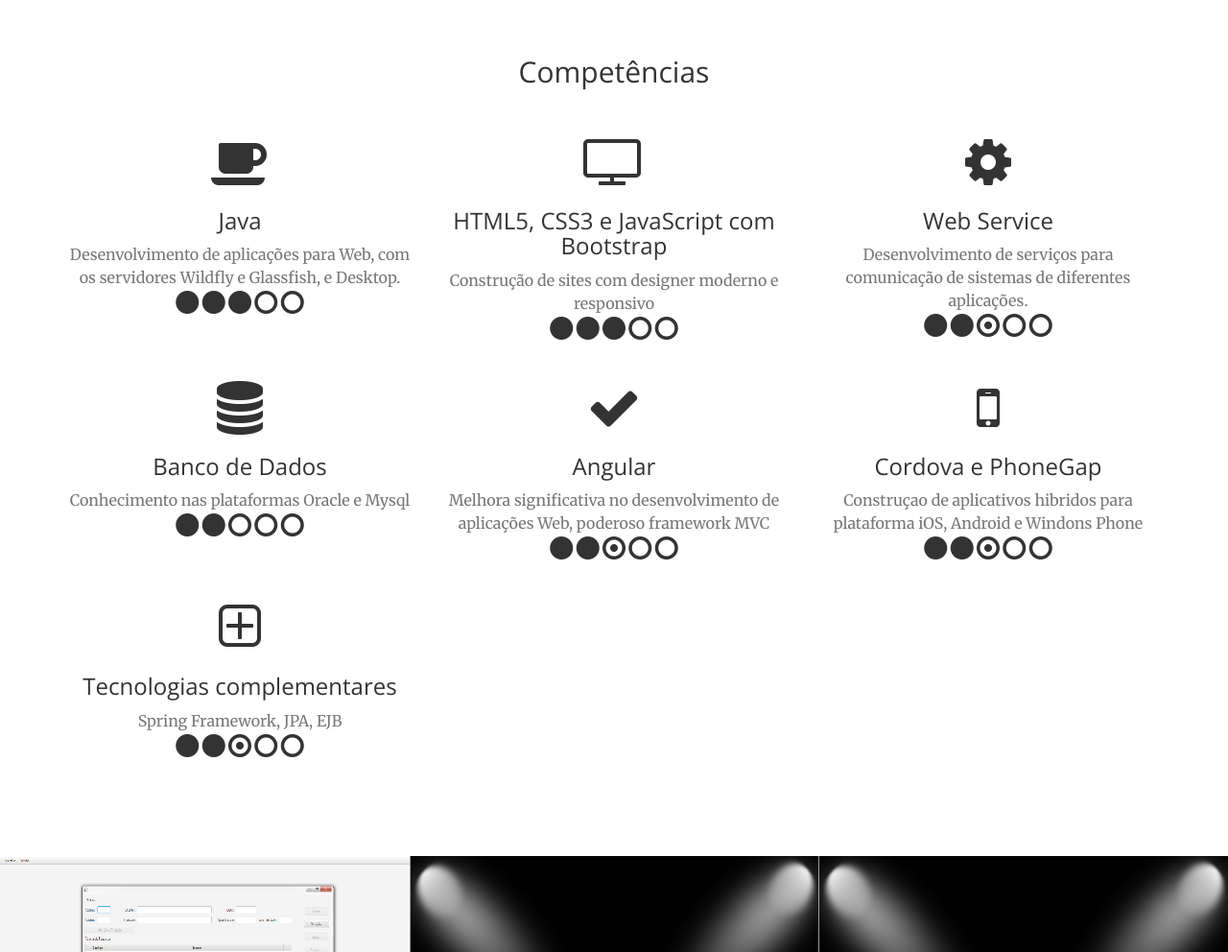
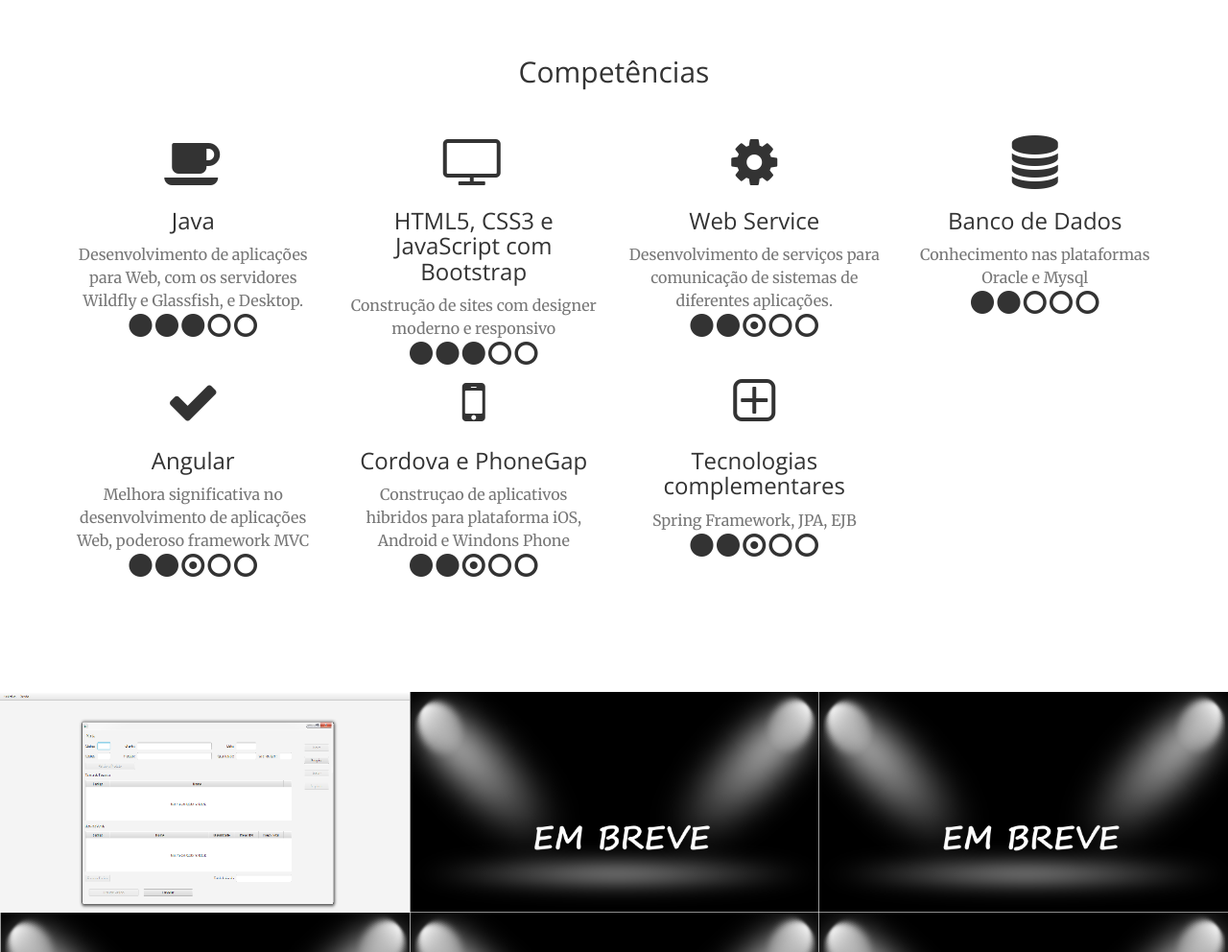
Before and after one commit to marcelop3251/marcelop3251.github.io, a plain HTML site: page index.html in a window 1280 px wide. Shown: the part 1660-2652 px from the top of the page at 96% size. Drawn offline with nearby package versions, Linux system fonts and the light colour scheme.

Commit message:
Atualizando competências

```diff
--- a/css/index/index.css
+++ b/css/index/index.css
@@ -243,6 +243,9 @@
     list-style: none;
 }
 
+.altura-service-box{
+	height: 250px;
+}
 
 
 
--- a/index.html
+++ b/index.html
@@ -105,7 +105,7 @@
             <div class="row">
                 <h2 class="section-heading text-center">Conheça um pouco mais sobre mim!</h2>
                 </br>
-                <div class="col-lg-6 text-center">
+                <div class="col-lg-6 col-md-6 col-sm-12 col-xs-12 text-center">
 
                     <p class="text-faded justificado">Moro na região de Ribeirão Preto e estou cursando o quarto ano de Engenharia da Computação, que por sinal está me fazendo muito bem!</p>
                     <p class="text-fades justificado">Sou casado e tenho 29 anos, desse casamento nasceu a Stella, minha filha, com quase 6 anos de idade ela mudou as nossas vidas, nos concedendo a graça de desfrutar de momentos íncriveis ao seu lado.</p>
@@ -117,7 +117,7 @@
                     </p>
                    <!--  <a href="#services" class="page-scroll btn btn-default btn-xl sr-button">Get Started!</a> -->
                 </div>
-                <div class = "col-lg-6">
+                <div class = "col-lg-6 col-md-6 col-sm-12 col-xs-12">
                     <img  class = "img-responsive familia" src="img/familia.jpg" alt="foto da minha família">
                 </div>
             </div>
@@ -134,8 +134,8 @@
             </div>
         </div>
         <div class="container">
-            <div class="row">
-                <div class="col-lg-4 col-md-6 text-center">
+            <div class="row ">
+                <div class="col-lg-3 col-md-4 col-sm-6 col-xs-12 text-center altura-service-box">
                     <div class="service-box">
                         <i class="fa fa-4x fa-coffee text-center sr-icons"></i>
                         <h3>Java</h3>
@@ -150,7 +150,7 @@
 
                     </div>
                 </div>
-                <div class="col-lg-4 col-md-6 text-center">
+                <div class="col-lg-3 col-md-4 col-sm-6 col-xs-12 text-center altura-service-box">
                     <div class="service-box">
                         <i class="fa fa-4x fa-television text-center sr-icons"></i>
                         <h3>HTML5, CSS3 e JavaScript com Bootstrap</h3>
@@ -165,7 +165,7 @@
 
                     </div>
                 </div>
-                <div class="col-lg-4 col-md-6 text-center">
+                <div class="col-lg-3 col-md-4 col-sm-6 col-xs-12 text-center altura-service-box">
                     <div class="service-box">
                         <i class="fa fa-4x fa-cog text-center sr-icons"></i>
                         <h3>Web Service</h3>
@@ -179,10 +179,8 @@
                         <i class="fa fa-2x fa-circle-o text-center"></i>
                     </div>
                 </div>
-            </div>
-            <br>
-            <div class="row">
-                <div class="col-lg-4 col-md-6 text-center">
+
+                <div class="col-lg-3 col-md-4 col-sm-6 col-xs-12 text-center altura-service-box">
                     <div class="service-box">
                         <i class="fa fa-4x fa-database text-center sr-icons"></i>
                         <h3>Banco de Dados</h3>
@@ -196,7 +194,7 @@
                         <i class="fa fa-2x fa-circle-o text-center"></i>
                     </div>
                 </div>
-                <div class="col-lg-4 col-md-6 text-center">
+                <div class="col-lg-3 col-md-4 col-sm-6 col-xs-12 text-center altura-service-box">
                     <div class="service-box">
                         <i class="fa fa-4x fa-check text-center sr-icons"></i>
                         <h3>Angular</h3>
@@ -210,7 +208,7 @@
                         <i class="fa fa-2x fa-circle-o text-center"></i>
                     </div>
                 </div>
-                <div class="col-lg-4 col-md-6 text-center">
+                <div class="col-lg-3 col-md-4 col-sm-6 col-xs-12 text-center altura-service-box">
                     <div class="service-box">
                         <i class="fa fa-4x fa-mobile text-center sr-icons"></i>
                         <h3>Cordova e PhoneGap</h3>
@@ -224,10 +222,7 @@
                         <i class="fa fa-2x fa-circle-o text-center"></i>
                     </div>
                 </div>
-            </div>
-             <br>
-            <div class="row">
-                 <div class="col-lg-4 col-md-6 text-center">
+                 <div class="col-lg-3 col-md-4 col-sm-6 col-xs-12 text-center altura-service-box">
                     <div class="service-box">
                         <i class="fa fa-4x fa-plus-square-o text-center sr-icons"></i>
                         <h3>Tecnologias complementares</h3>
@@ -242,7 +237,7 @@
                     </div>
                 </div>
             </div>
-        </div>
+
     </section>
 
     <section class="no-padding" id="portfolio">
```
